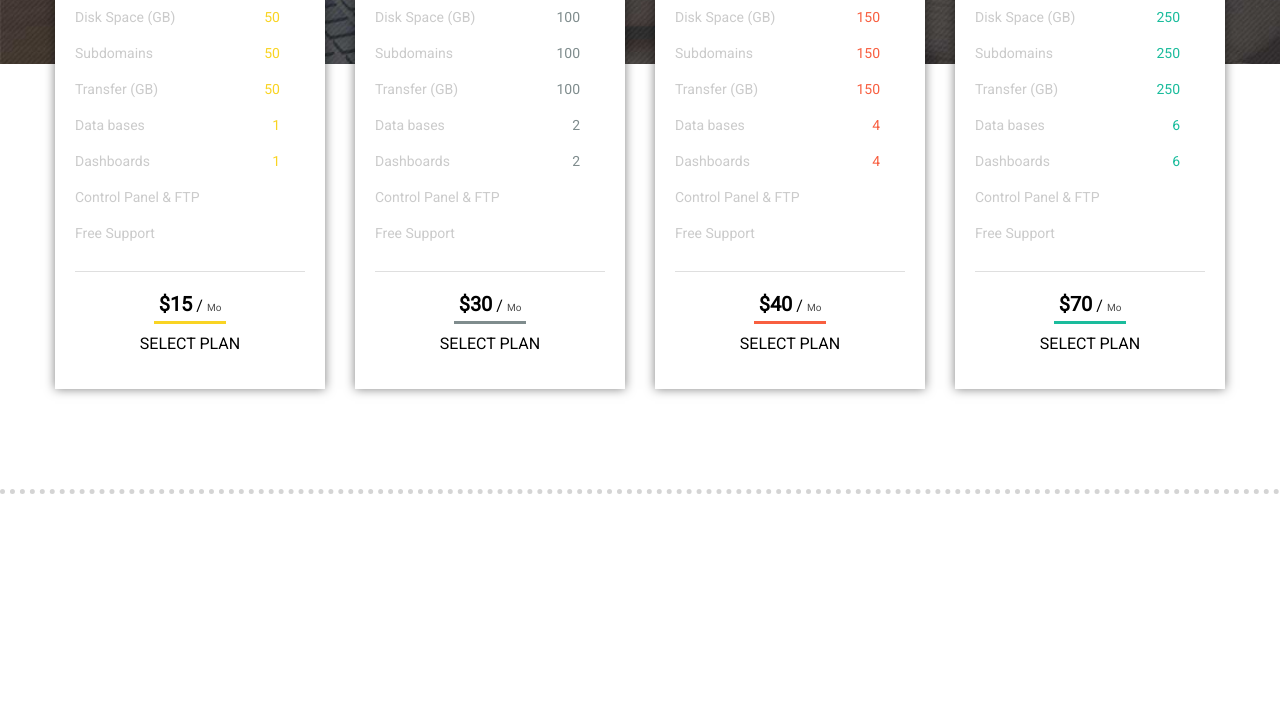
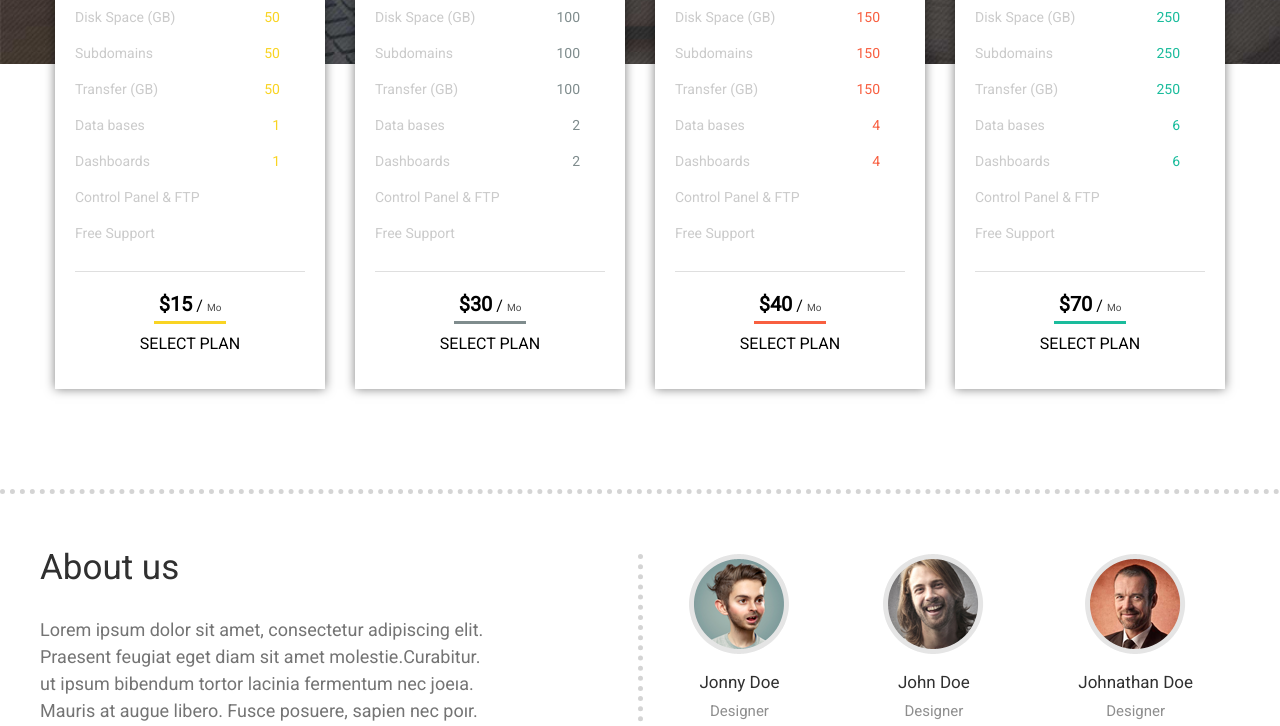
Before and after one commit to Timurbl/Ghost-Host, a website: page public/index.html in a window 1280 px wide. Shown: the part 1657-2383 px from the top of the page. Before the commit the page ends 2151 px from the top, so only its background shows below. Drawn offline with Linux system fonts and the light colour scheme.

Commit message:
about block

```diff
--- a/public/index.html
+++ b/public/index.html
@@ -10,6 +10,7 @@
     <link rel="stylesheet" href="../src/scss/auth.css">
     <link rel="stylesheet" href="../src/scss/buy.css">
     <link rel="stylesheet" href="../src/scss/package.css">
+    <link rel="stylesheet" href="../src/scss/about.css">
 </head>
 <body>
 <div class="wrapper">
@@ -262,6 +263,54 @@
         </article>
         <div class="package__border"></div>
     </section>
+    <section class="about">
+        <div class="about__content view-port">
+            <div class="about__text">
+                <div class="about__title">
+                    About us
+                </div>
+                <p>
+                    Lorem ipsum dolor sit amet, consectetur adipiscing elit.<br>
+                    Praesent feugiat eget diam sit amet molestie.Curabitur.<br>
+                    ut ipsum bibendum tortor lacinia fermentum nec joeıa.<br>
+                    Mauris at augue libero. Fusce posuere, sapien nec poır.<br>
+                    Uaee augsuada sed mauris in tincidunt...
+                </p>
+            </div>
+            <div class="about__imgs">
+                <div class="about__profile">
+                    <img class="profile__img" src="img/prof1.png" alt="prof1">
+                    <div class="profile__name">Jonny Doe</div>
+                    <div class="profile__job">Designer</div>
+                    <div class="profile__soc">
+                        <img class="profile__icon" src="img/fa-facebook.png" alt="facebook">
+                        <img class="profile__icon" src="img/fa-twitter.png" alt="twitter">
+                        <img class="profile__icon" src="img/fa-link.png" alt="link">
+                    </div>
+                </div>
+                <div class="about__profile">
+                    <img class="profile__img" src="img/prof2.png" alt="prof2">
+                    <div class="profile__name">John Doe</div>
+                    <div class="profile__job">Designer</div>
+                    <div class="profile__soc">
+                        <img class="profile__icon" src="img/fa-facebook.png" alt="facebook">
+                        <img class="profile__icon" src="img/fa-twitter.png" alt="twitter">
+                        <img class="profile__icon" src="img/fa-link.png" alt="link">
+                    </div>
+                </div>
+                <div class="about__profile">
+                    <img class="profile__img" src="img/prof3.png" alt="prof3">
+                    <div class="profile__name">Johnathan Doe</div>
+                    <div class="profile__job">Designer</div>
+                    <div class="profile__soc">
+                        <img class="profile__icon" src="img/fa-facebook.png" alt="facebook">
+                        <img class="profile__icon" src="img/fa-twitter.png" alt="twitter">
+                        <img class="profile__icon" src="img/fa-link.png" alt="link">
+                    </div>
+                </div>
+            </div>
+        </div>
+    </section>
 </div>
 </body>
 </html>
--- /dev/null
+++ b/src/scss/about.scss
@@ -0,0 +1,57 @@
+@import "partials/params";
+@import "partials/mixins";
+
+.about {
+  padding: 40px;
+  background-color: #fff;
+
+  &__content {
+    display: flex;
+    padding-top: 20px;
+  }
+  &__text {
+    width: 50%;
+    font-size: 18px;
+    color: #747474;
+    line-height: 27px;
+    border-right: 5px dotted #d4d4d4;
+  }
+  &__title {
+    margin-bottom: 35px;
+    font-size: 35px;
+    color: #303030;
+  }
+  &__imgs {
+    display: flex;
+    width: 50%;
+    justify-content: space-around;
+  }
+  &__profile {
+    display: flex;
+    flex-direction: column;
+    align-items: center;
+    & .profile__img {
+      margin-bottom: 18px;
+    }
+    & .profile__name {
+      margin-bottom: 10px;
+      font-size: 17px;
+      color: #303030;
+    }
+    & .profile__job {
+      margin-bottom: 13px;
+      font-size: 15px;
+      color: #8e8e8e;
+    }
+    & .profile__soc {
+
+    }
+    & .profile__icon {
+      margin-right: 10px;
+      cursor: pointer;
+      &:hover {
+        opacity: 0.5;
+      }
+    }
+  }
+}
```
Also changed, not shown: src/scss/about.css (added), 1 other file.
